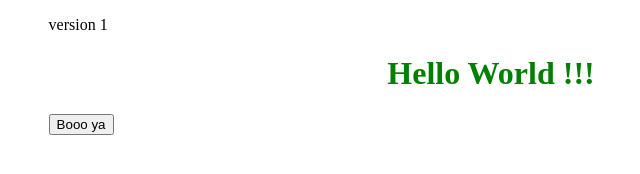
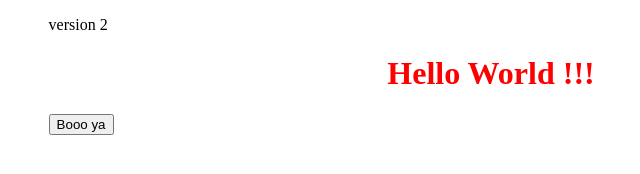
Before and after one commit to KaziMazed/demogit, a plain HTML site: page index.html in a window 1280 px wide. Shown: the whole page, without its empty margins (149-789 px from the left). Drawn offline with Linux system fonts and the light colour scheme.

Commit message:
version 2

```diff
--- a/index.html
+++ b/index.html
@@ -6,7 +6,7 @@
 </head>
 <body>
 	<div id="main">
-		<p>version 1</p>
+		<p>version 2</p>
 		<h1>Hello World !!!</h1>
 		<button onclick="boo();">Booo ya</button>
 	</div>
--- a/style.css
+++ b/style.css
@@ -5,5 +5,5 @@
 }
 h1{
 	text-align: center;
-	color: green;
+	color: red;
 }
```
